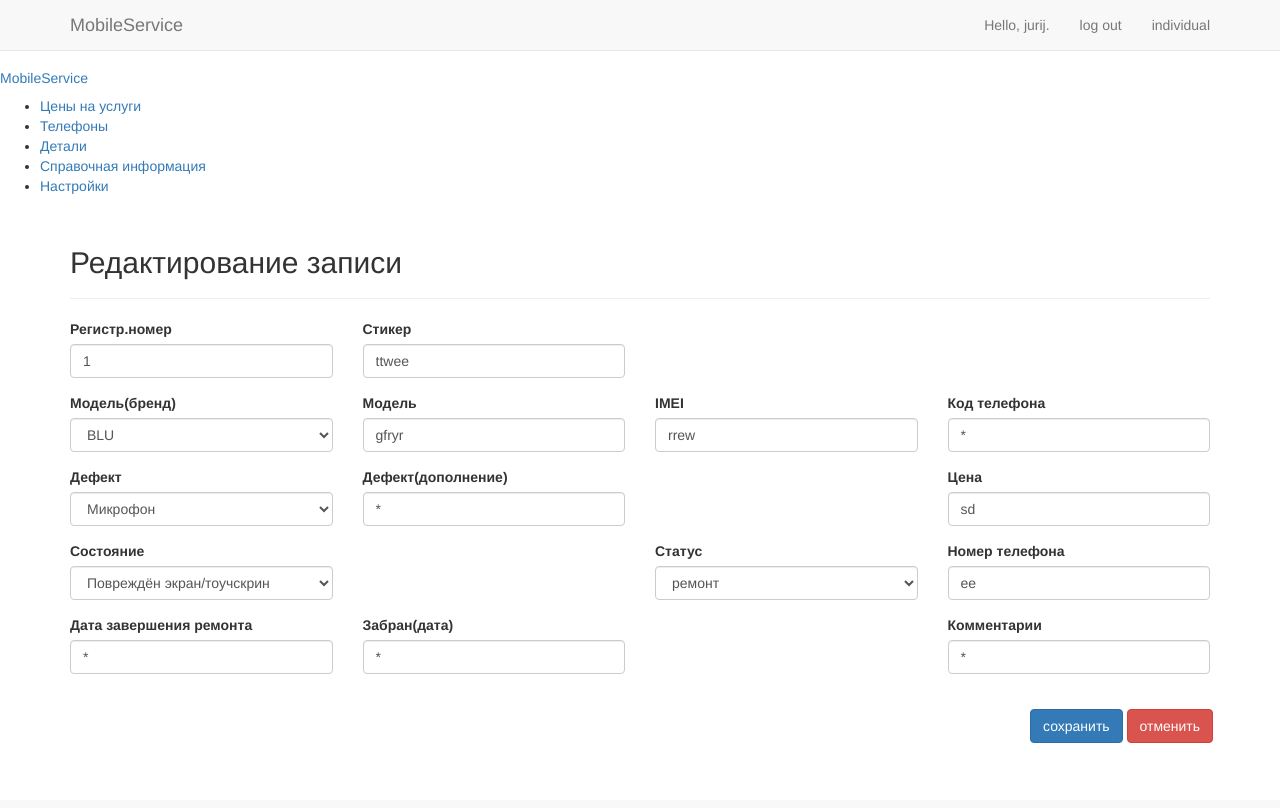
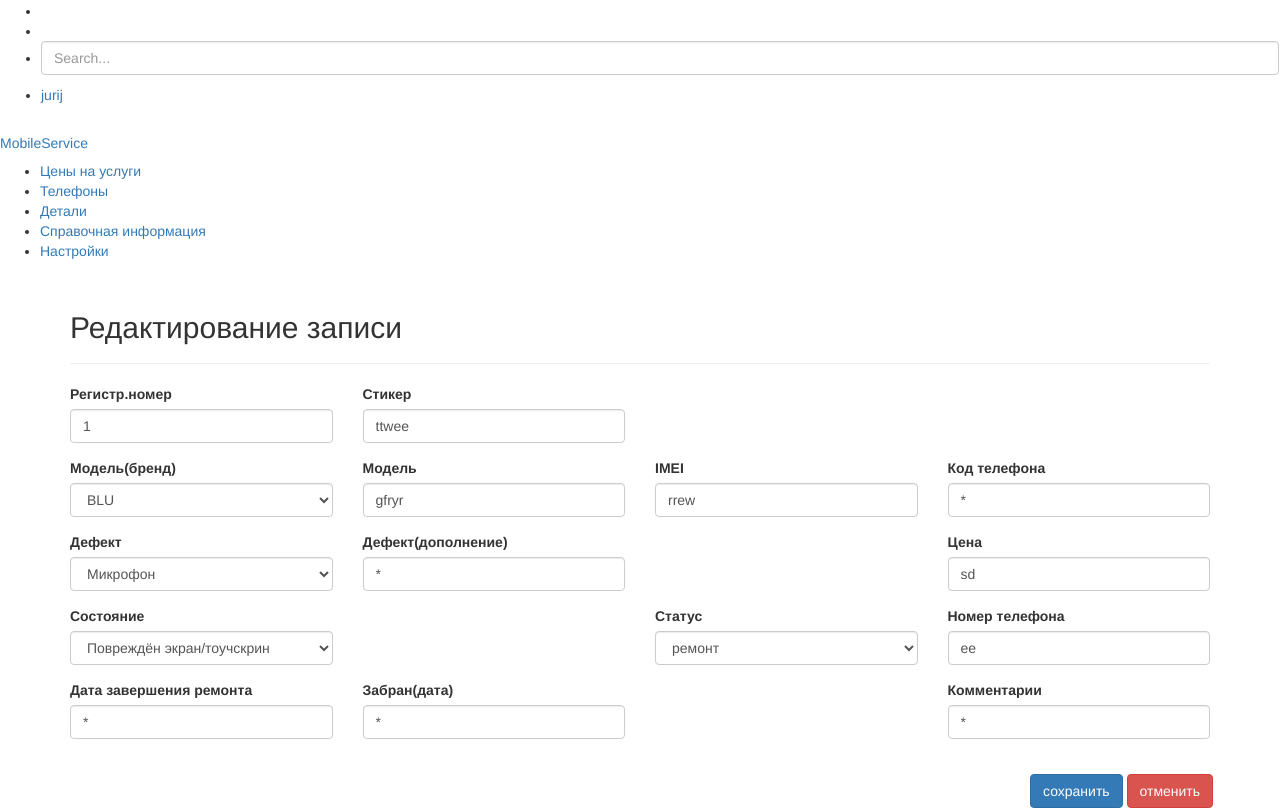
Before and after one commit to jurij600813biax/MobileService, a Django app: page /edit_record/11/ in a window 1280 px wide. Before the commit the page ends 743 px from the top, so only its background shows below. Run offline with Django 3.2, Linux system fonts and the light colour scheme; a user stored in the database is signed in; data comes from the database, SQL or seed files in the repository; some libraries are stand-ins or nearby versions.

Commit message:
Top navigation no toggle

```diff
--- a/mobile/templates/mobile/base.html
+++ b/mobile/templates/mobile/base.html
@@ -14,7 +14,7 @@
 
 <body>
     <!-- Статическая навигационная панель -->
-    <nav class="navbar navbar-default navbar-static-top">
+    <!-- <nav class="navbar navbar-default navbar-static-top">
         <div class="container">
             <div class="navbar-header">
                 <button type="button" class="navbar-toggle collapsed" data-toggle="collapse" data-target="#navbar"
@@ -24,10 +24,10 @@
                     MobileService</a>
             </div>
             <div id="navbar" class="navbar-collapse collapse">
-                <!--          <ul class="nav navbar-nav">
+                <ul class="nav navbar-nav">
             <li><a href="{% url 'mobile:index' %}"> MobileService</a></li>
           </ul>   -->
-                <ul class="nav navbar-nav navbar-right">
+                <!-- <ul class="nav navbar-nav navbar-right">
                     {% if user.is_authenticated %}
                     <li><a>Hello, {{ user.username }}.</a></li>
                     <li><a href="{% url 'users:logout' %}">log out</a></li>
@@ -37,11 +37,75 @@
                     <li><a href="{% url 'users:login' %}">log in</a></li>
                     {% endif %}
                 </ul>
-            </div>
+            </div> -->
             <!--/.nav-collapse -->
-
-        </div>
-    </nav>
+        <!-- </div>
+    </nav> -->
+    <div class="page-container">
+            <!-- ### $Topbar ### -->
+            <div class="header navbar">
+                <div class="header-container">
+                  <ul class="nav-left">
+                    <li>
+                      <a id='sidebar-toggle' class="sidebar-toggle" href="javascript:void(0);">
+                        <i class="ti-menu"></i>
+                      </a>
+                    </li>
+                    <li class="search-box">
+                      <a class="search-toggle no-pdd-right" href="javascript:void(0);">
+                        <i class="search-icon ti-search pdd-right-10"></i>
+                        <i class="search-icon-close ti-close pdd-right-10"></i>
+                      </a>
+                    </li>
+                    <li class="search-input">
+                      <input class="form-control" type="text" placeholder="Search...">
+                    </li>
+                  </ul>
+                  <ul class="nav-right">
+                    <li class="dropdown">
+                      <a href="" class="dropdown-toggle no-after peers fxw-nw ai-c lh-1" data-toggle="dropdown" aria-haspopup="true" aria-expanded="false">
+                        <div class="peer mR-10">
+                          <!-- <img class="w-2r bdrs-50p" src="https://randomuser.me/api/portraits/men/10.jpg" alt=""> -->
+                            <span class="icon-holder">
+                            <i class="c-black-500 ti-user"></i>
+                            </span>
+                        </div>
+                        <div class="peer">
+                          <span class="fsz-sm c-grey-900">{{ user.username }}</span>
+                        </div>
+                      </a>
+                      <ul class="dropdown-menu fsz-sm">
+                        <li>
+                          <a href="" class="dropdown-item" class="d-b td-n pY-5 bgcH-grey-100 c-grey-700">
+                            <i class="ti-settings mR-10"></i>
+                            <span>Settings</span>
+                          </a>
+                        </li>
+                        <li>
+                          <a href="" class="d-b td-n pY-5 bgcH-grey-100 c-grey-700">
+                            <i class="ti-user mR-10"></i>
+                            <span>Profile</span>
+                          </a>
+                        </li>
+                        <li>
+                          <a href="{% url 'users:individual' %}" class="d-b td-n pY-5 bgcH-grey-100 c-grey-700">
+                            <i class="ti-email mR-10"></i>
+                            <span>Individual</span>
+                          </a>
+                        </li>
+                        <li role="separator" class="divider"></li>
+                        <li>
+                          <a href="" class="d-b td-n pY-5 bgcH-grey-100 c-grey-700">
+                            <i class="ti-power-off mR-10"></i>
+                            <span>Logout</span>
+                          </a>
+                        </li>
+                      </ul>
+                    </li>
+                  </ul>
+                </div>
+              </div>
+    </div>
       <!-- #Left Sidebar ==================== -->
       <div class="sidebar">
         <div class="sidebar-inner">
@@ -92,7 +156,7 @@
                 <li class="nav-item">
                     <a class='sidebar-link' href="{% url 'users:details' %}">
                         <span class="icon-holder">
-                            <i class="c-blue-500 ti-harddrives"></i>
+                            <i class="c-orange-500 ti-harddrives"></i>
                         </span>
                         <span class="title">Детали</span>
                     </a>
@@ -100,7 +164,7 @@
                 <li class="nav-item">
                     <a class='sidebar-link' href="{% url 'users:handbook' %}">
                         <span class="icon-holder">
-                            <i class="c-deep-orange-500 ti-book"></i>
+                            <i class="c-indigo-500 ti-book"></i>
                         </span>
                         <span class="title">Справочная информация</span>
                     </a>
```
